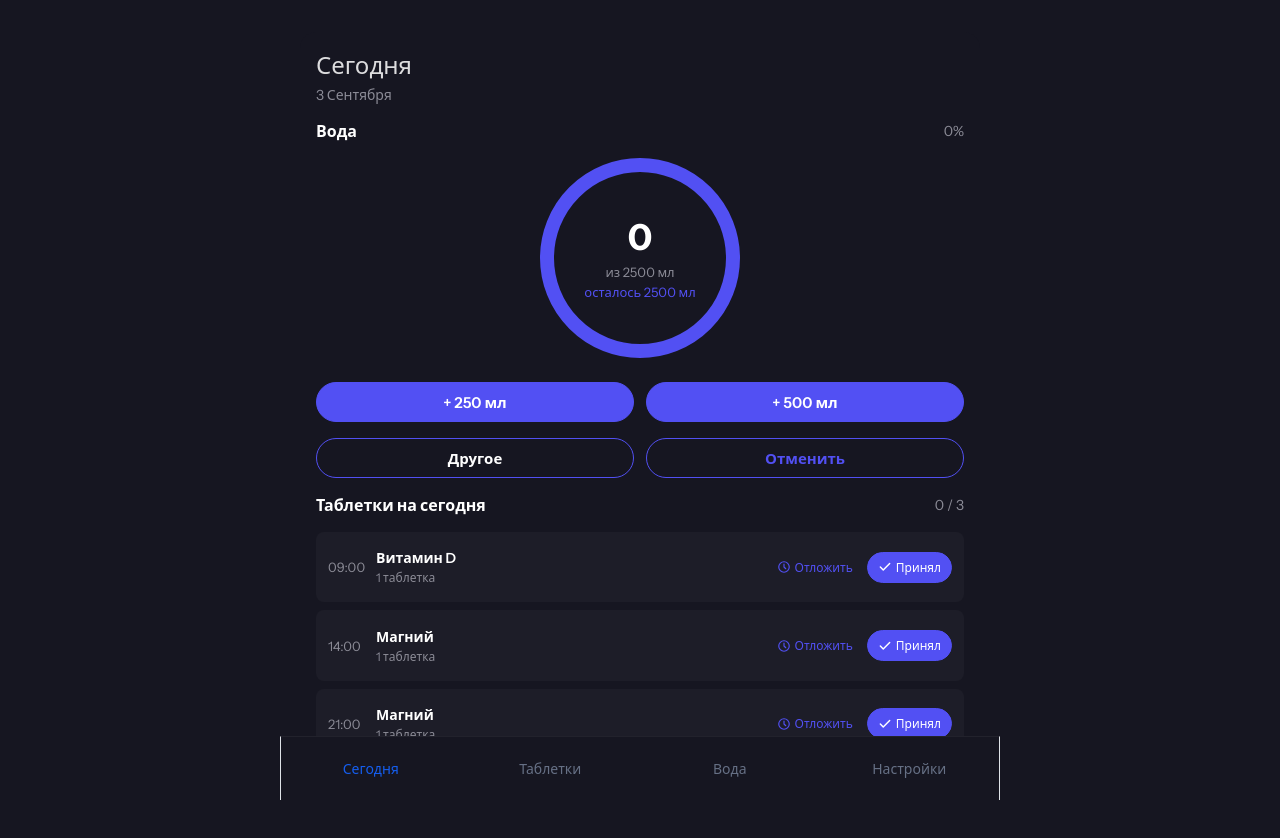
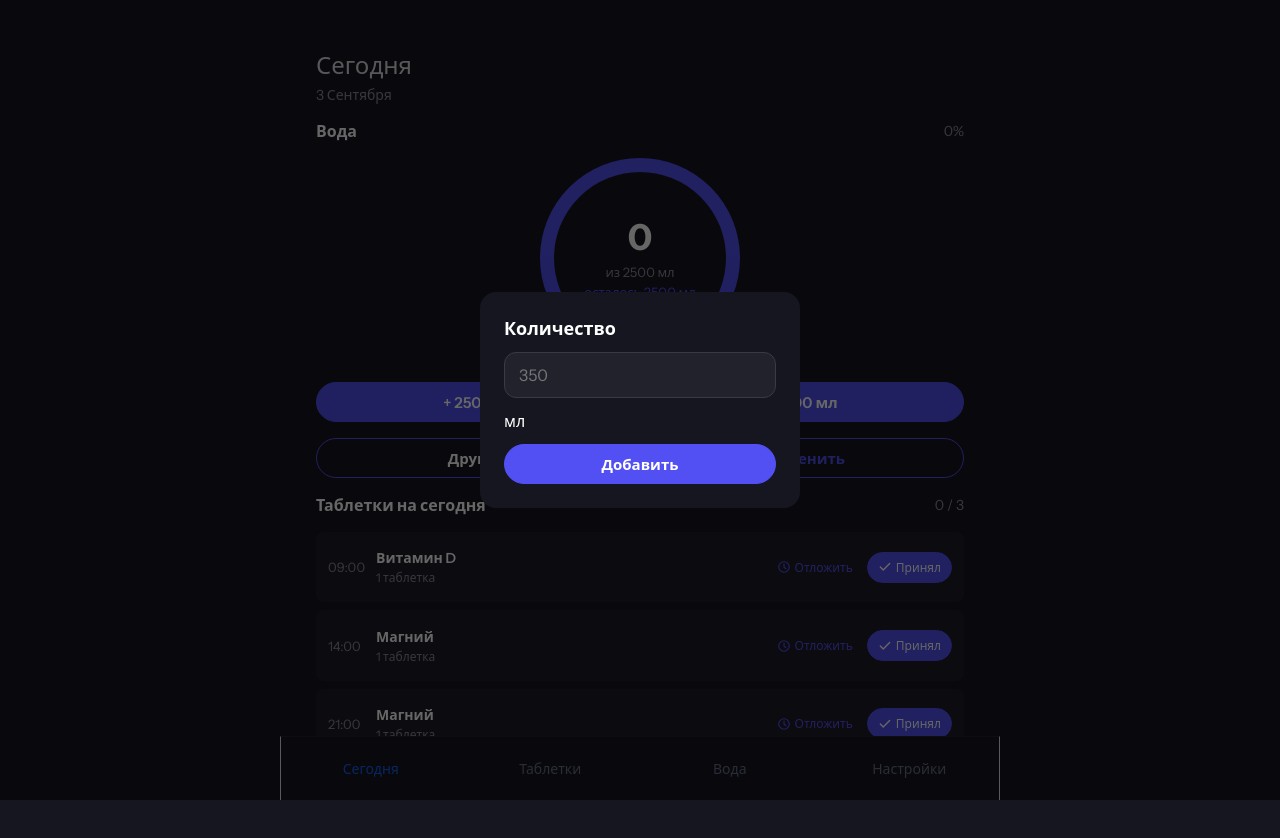
Before and after one commit to VadimRuslanch/Water-Pills, a React (Vite) app: page / in a window 1280 px wide. Both pictures are taken after a click on the button "Другое". Shown: the top 838 px of the page. Built offline with nearby package versions, Linux system fonts and the light colour scheme.

Commit message:
кнопка другое с модалкой

```diff
--- a/src/app/styles/index.css
+++ b/src/app/styles/index.css
@@ -331,3 +331,42 @@ select {
   height: 14px;
   flex-shrink: 0;
 }
+.today-modal-overlay {
+  position: fixed;
+  top: 0;
+  left: 0;
+  right: 0;
+  bottom: 0;
+  background: rgba(0, 0, 0, 0.6);
+  display: flex;
+  align-items: center;
+  justify-content: center;
+  z-index: 100;
+}
+
+.today-modal {
+  background-color: #161621;
+  border-radius: 16px;
+  padding: 24px;
+  width: min(90%, 320px);
+  display: flex;
+  flex-direction: column;
+  gap: 12px;
+}
+
+.today-modal h2 {
+  margin: 0;
+  font-size: 18px;
+  color: #ffffff;
+}
+
+.today-modal input {
+  background-color: #22222c;
+  border: 1px solid #3a3a45;
+  border-radius: 12px;
+  padding: 12px 14px;
+  color: #ffffff;
+  font-size: 16px;
+  font-family: inherit;
+  outline: none;
+}
--- a/src/pages/today/ui/TodayPage.tsx
+++ b/src/pages/today/ui/TodayPage.tsx
@@ -1,9 +1,13 @@
-import { useWaterStore } from '../../../entities/water/model'
+import { useState } from "react";
+import { useWaterStore } from "../../../entities/water/model";
+
 
 export function TodayPage() {
-  const amount = useWaterStore((state) => state.amount)
-  const goal = useWaterStore((state) => state.goal)
-  const addWater = useWaterStore((state) => state.addWater)
+  const amount = useWaterStore((state) => state.amount);
+  const goal = useWaterStore((state) => state.goal);
+  const addWater = useWaterStore((state) => state.addWater);
+  const [isModalOpen, setIsModalOpen] = useState(false);
+  const [customAmount, setCustomAmount] = useState("");
 
   return (
     <div className="today-card">
@@ -45,7 +49,12 @@ export function TodayPage() {
         </div>
 
         <div className="today-water-actions">
-          <button className="today-btn today-btn-outline">Другое</button>
+          <button
+            className="today-btn today-btn-outline"
+            onClick={() => setIsModalOpen(true)}
+          >
+            Другое
+          </button>
           <button className="today-btn today-btn-text">Отменить</button>
         </div>
       </div>
@@ -191,6 +200,30 @@ export function TodayPage() {
             </div>
           </li>
         </ul>
+        {isModalOpen && (
+          <div className="today-modal-overlay">
+            <div className="today-modal">
+              <h2>Количество</h2>
+              <input
+                type="number"
+                value={customAmount}
+                onChange={(e) => setCustomAmount(e.target.value)}
+                placeholder="350"
+              />
+              <span>мл</span>
+              <button
+                className="today-btn today-btn-primary"
+                onClick={() => {
+                  addWater(Number(customAmount));
+                  setCustomAmount("");
+                  setIsModalOpen(false);
+                }}
+              >
+                Добавить
+              </button>
+            </div>
+          </div>
+        )}
       </div>
     </div>
   );
```
